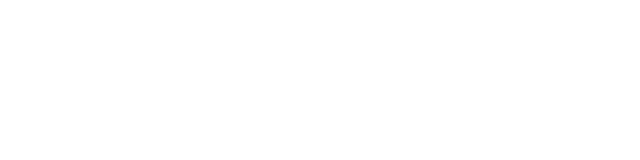
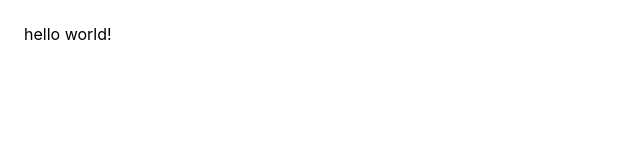
Before and after one commit to rcm68888/photolabs, a React (Create React App) app in the folder frontend/: page / in a window 1280 px wide. Shown: the top 160 px of the page, without its empty margins (0-640 px from the left). Built offline with nearby package versions, Linux system fonts and the light colour scheme; the HTML template or start-up script is replaced by a standard one.

Commit message:
Added Hellow World test!

```diff
--- a/frontend/src/App.jsx
+++ b/frontend/src/App.jsx
@@ -7,6 +7,7 @@
 const App = () => {
   return (
     <div className="App">
+      hello world!
       <PhotoListItem/>
     </div>
   );
```
Also changed, not shown: 1 other file (tests, documents, lock files or other folders).
